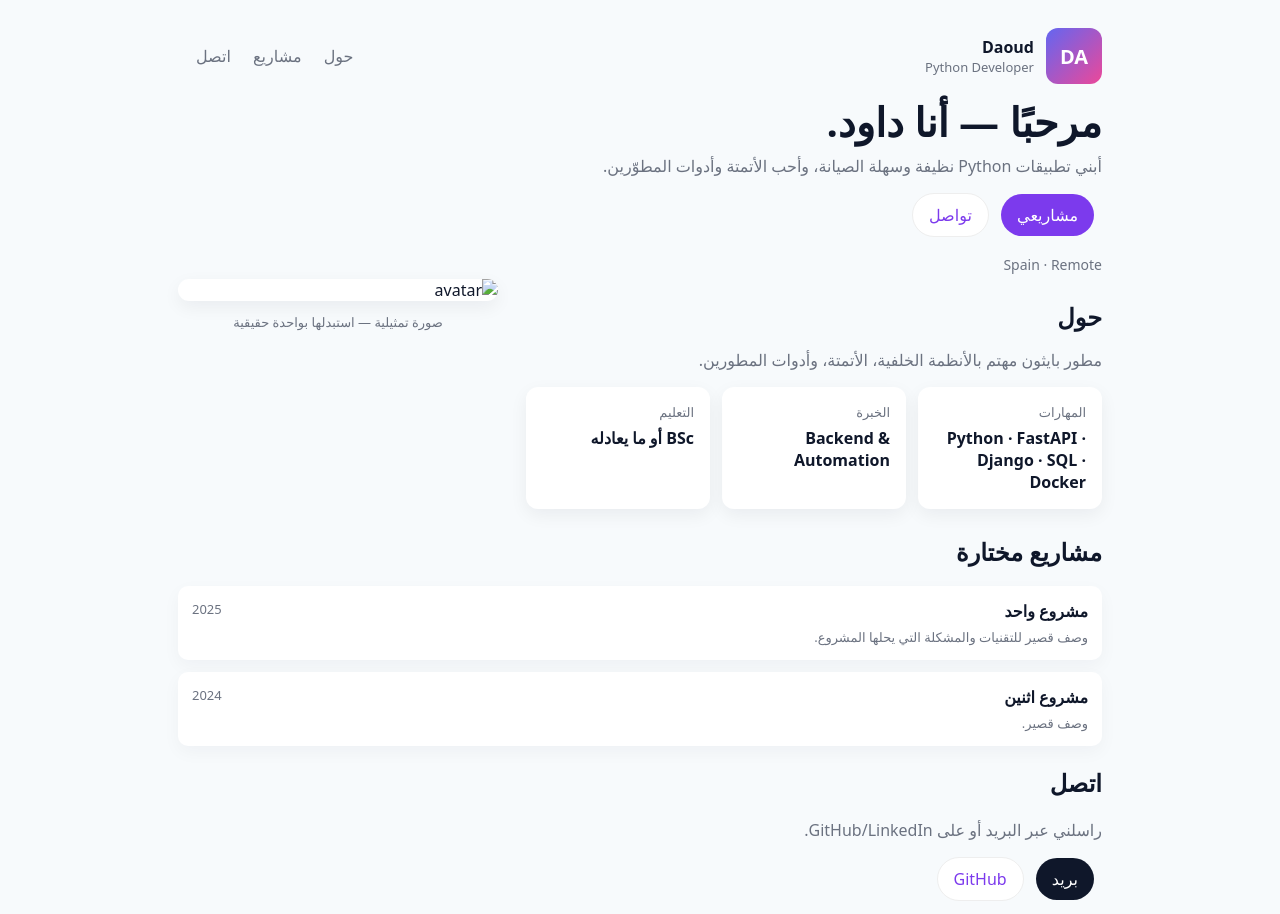
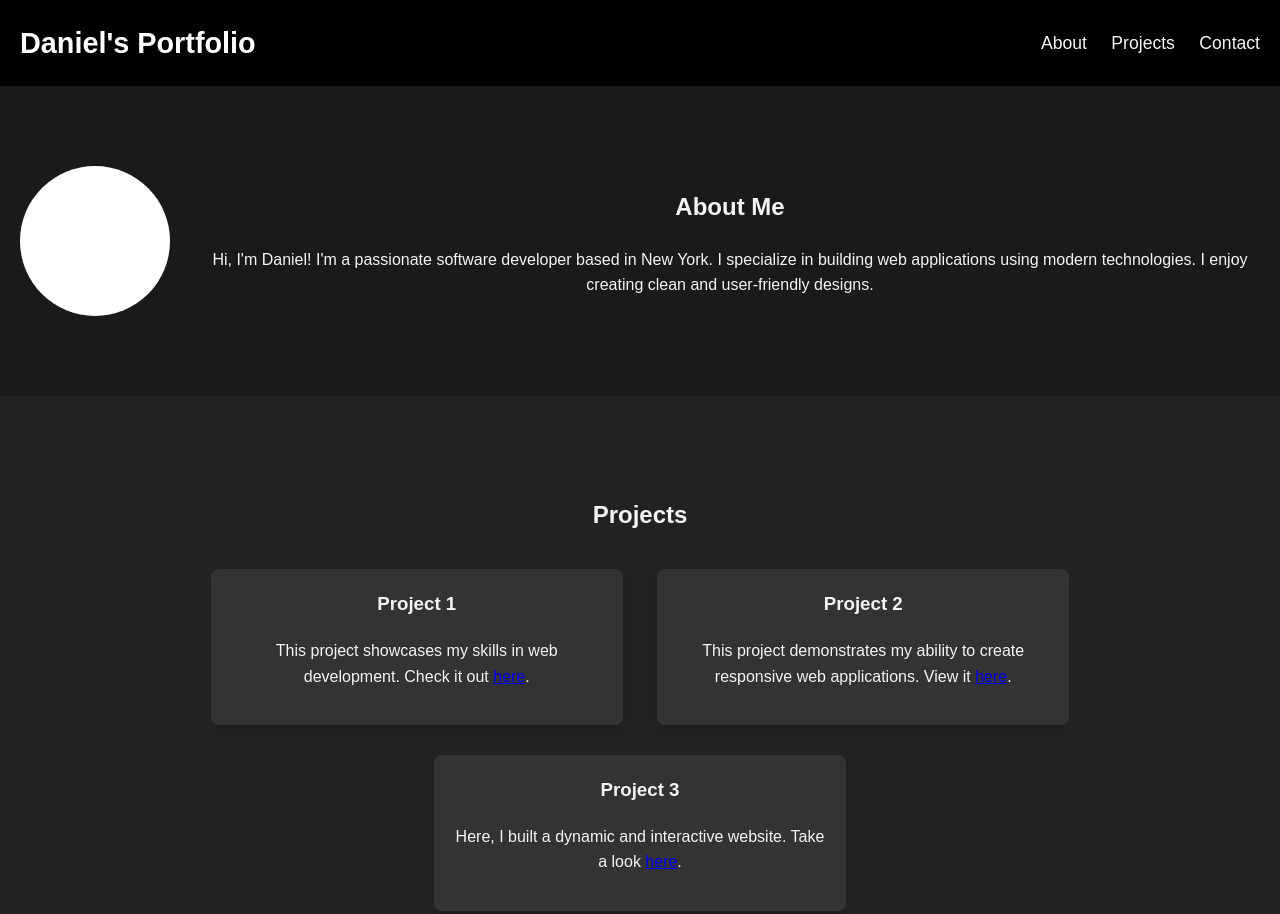
Before and after one commit to daoyd5743-ai/Ybbh, a plain HTML site: page index.html in a window 1280 px wide. Shown: the top 914 px of the page. Drawn offline with Linux system fonts and the light colour scheme.

Commit message:
Update index.html

```diff
--- a/index.html
+++ b/index.html
@@ -1,39 +1,160 @@
-<!doctype html>
-<html lang="ar" dir="rtl">
+
+<!DOCTYPE html>
+<html lang="en">
 <head>
-<meta charset="utf-8" />
-<meta name="viewport" content="width=device-width,initial-scale=1" />
-<title>Daoud — مطوّر برمجيات</title>
-<link rel="stylesheet" href="style.css" />
+    <meta charset="UTF-8">
+    <meta name="viewport" content="width=device-width, initial-scale=1.0">
+    <title>Daniel's Portfolio</title>
+    <style>
+        body {
+            font-family: 'Arial', sans-serif;
+            margin: 0;
+            padding: 0;
+            background-color: #111;
+            color: #f4f4f4;
+            line-height: 1.6;
+        }
+
+        header {
+            display: flex;
+            justify-content: space-between;
+            padding: 20px;
+            background: #000;
+            color: #fff;
+            align-items: center;
+        }
+
+        header h1 {
+            margin: 0;
+            font-size: 1.8em;
+        }
+
+        header nav a {
+            color: #f4f4f4;
+            text-decoration: none;
+            margin-left: 20px;
+            font-size: 1.1em;
+        }
+
+        section {
+            padding: 80px 20px;
+            text-align: center;
+        }
+
+        section#about {
+            display: flex;
+            justify-content: center;
+            align-items: center;
+            background-color: #1a1a1a;
+        }
+
+        section#about img {
+            border-radius: 50%;
+            width: 150px;
+            height: 150px;
+            margin-right: 30px;
+        }
+
+        section#projects {
+            background-color: #222;
+        }
+
+        .project-card {
+            display: inline-block;
+            width: 30%;
+            margin: 15px;
+            background: #333;
+            padding: 20px;
+            border-radius: 8px;
+            box-shadow: 0 4px 6px rgba(0, 0, 0, 0.1);
+        }
+
+        .project-card h3 {
+            margin-top: 0;
+        }
+
+        .contact a {
+            background-color: #007bff;
+            color: #fff;
+            padding: 12px 20px;
+            text-decoration: none;
+            border-radius: 5px;
+            font-size: 1.2em;
+        }
+
+        footer {
+            background-color: #000;
+            color: #f4f4f4;
+            text-align: center;
+            padding: 20px 0;
+        }
+
+        /* Simple responsive design */
+        @media (max-width: 768px) {
+            section#about {
+                flex-direction: column;
+                text-align: center;
+            }
+
+            .project-card {
+                width: 80%;
+                margin: 10px auto;
+            }
+        }
+    </style>
 </head>
 <body>
-  <div class="container">
-    <header class="header">
-      <div class="brand">
-        <div class="logo">DA</div>
-        <div>
-          <div style="font-weight:700">Daoud</div>
-          <div style="color:var(--muted);font-size:13px">Python Developer</div>
-        </div>
-      </div>
-      <nav class="nav">
-        <a href="#about">حول</a>
-        <a href="#projects">مشاريع</a>
-        <a href="#contact">اتصل</a>
-      </nav>
+
+    <!-- Header with navigation -->
+    <header>
+        <h1>Daniel's Portfolio</h1>
+        <nav>
+            <a href="#about">About</a>
+            <a href="#projects">Projects</a>
+            <a href="#contact">Contact</a>
+        </nav>
     </header>
 
-    <section class="hero" style="margin-top:18px">
-      <div>
-        <h1 class="h-title">مرحبًا — أنا داود.</h1>
-        <p class="h-desc">أبني تطبيقات Python نظيفة وسهلة الصيانة، وأحب الأتمتة وأدوات المطوّرين.</p>
-        <div style="margin-top:16px">
-          <a class="btn" href="#projects">مشاريعي</a>
-          <a class="btn" href="#contact" style="background:#ffffff;color:var(--accent);border:1px solid #eee">تواصل</a>
+    <!-- About Section -->
+    <section id="about">
+        <img src="profile.jpg" alt="Daniel's photo">
+        <div>
+            <h2>About Me</h2>
+            <p>Hi, I'm Daniel! I'm a passionate software developer based in New York. I specialize in building web applications using modern technologies. I enjoy creating clean and user-friendly designs.</p>
         </div>
+    </section>
 
-        <div style="margin-top:18px;color:var(--muted);font-size:14px">Spain · Remote</div>
+    <!-- Projects Section -->
+    <section id="projects">
+        <h2>Projects</h2>
+        <div class="project-card">
+            <h3>Project 1</h3>
+            <p>This project showcases my skills in web development. Check it out <a href="#">here</a>.</p>
+        </div>
+        <div class="project-card">
+            <h3>Project 2</h3>
+            <p>This project demonstrates my ability to create responsive web applications. View it <a href="#">here</a>.</p>
+        </div>
+        <div class="project-card">
+            <h3>Project 3</h3>
+            <p>Here, I built a dynamic and interactive website. Take a look <a href="#">here</a>.</p>
+        </div>
+    </section>
 
+    <!-- Contact Section -->
+    <section id="contact" style="background-color: #111;">
+        <h2>Contact Me</h2>
+        <p>Feel free to reach out to me via email or connect with me on LinkedIn.</p>
+        <a href="mailto:daniel@example.com">Email Me</a>
+    </section>
+
+    <!-- Footer Section -->
+    <footer>
+        <p>&copy; 2025 Daniel. All rights reserved.</p>
+    </footer>
+
+</body>
+</html>
         <section id="about" style="margin-top:26px">
           <h2 style="margin:0 0 8px 0;font-weight:700">حول</h2>
           <p style="color:var(--muted)">مطور بايثون مهتم بالأنظمة الخلفية، الأتمتة، وأدوات المطورين.</p>
```
